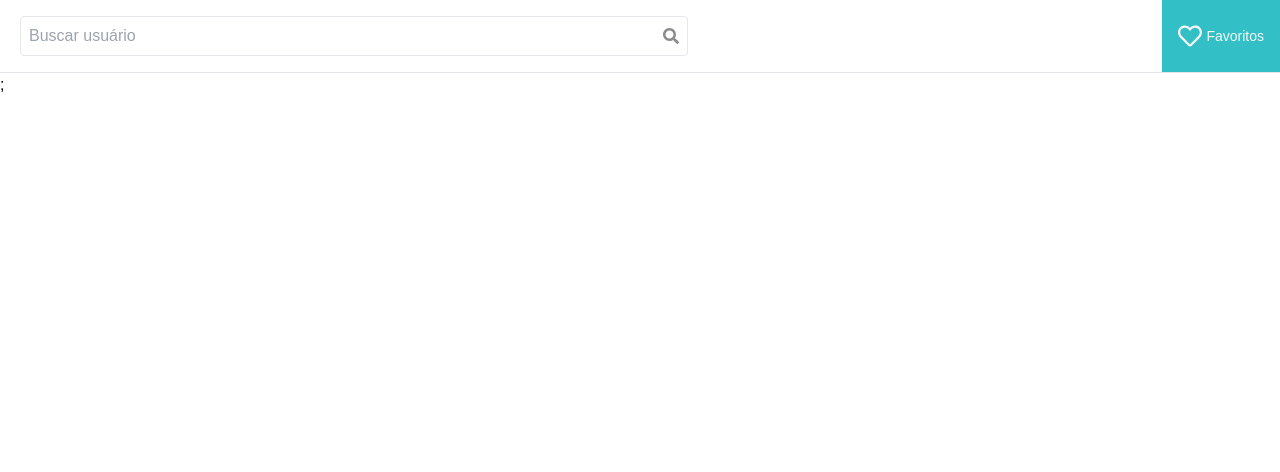
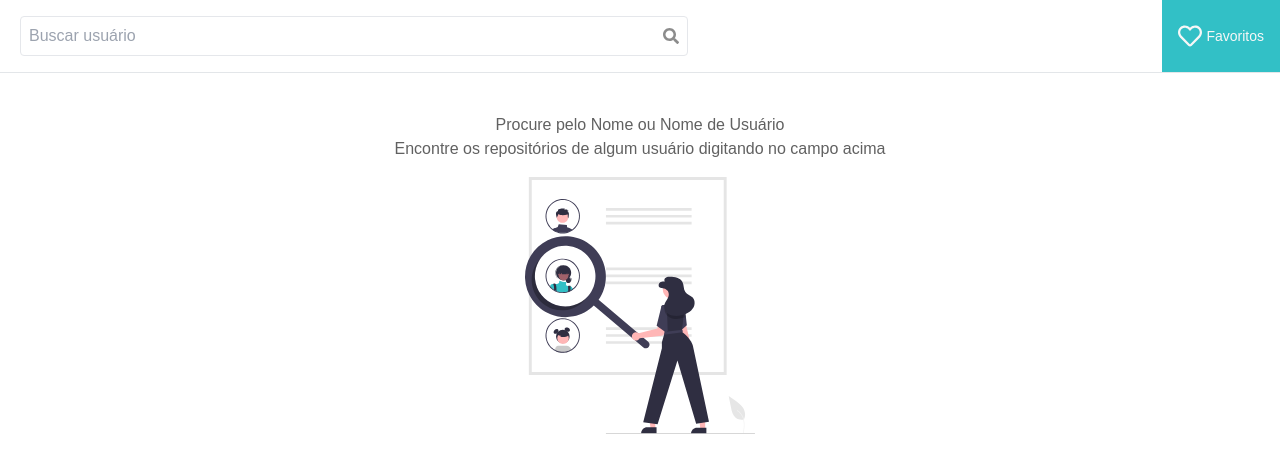
Before and after one commit to anapfern/GitHub-Repos, a React (Vite) app: page / in a window 1280 px wide. Shown: the top 472 px of the page. Built offline with nearby package versions, Linux system fonts and the light colour scheme.

Commit message:
feat: create instructions component

```diff
--- a/src/App.tsx
+++ b/src/App.tsx
@@ -1,10 +1,12 @@
 import { BrowserRouter } from "react-router-dom";
 import Header from "./components/Header";
+import Instructions from "./components/Instructions";
 
 export default function App() {
   return (
     <BrowserRouter>
-      <Header />;
+      <Header />
+      <Instructions />
     </BrowserRouter>
   );
 }
--- /dev/null
+++ b/src/components/Instructions.tsx
@@ -0,0 +1,9 @@
+import instructionsImage from '../assets/undraw_people_search.svg'
+
+export default function Instructions() {
+  return <div className="text-greyNeutral mt-10 flex flex-col items-center">
+    <h1>Procure pelo Nome ou Nome de Usuário</h1>
+    <h5>Encontre os repositórios de algum usuário digitando no campo acima</h5>
+    <img src={instructionsImage} alt="search people image" className='mt-4 hidden md:flex'/>
+  </div>;
+}
```
Also changed, not shown: src/assets/undraw_people_search.svg (added).
